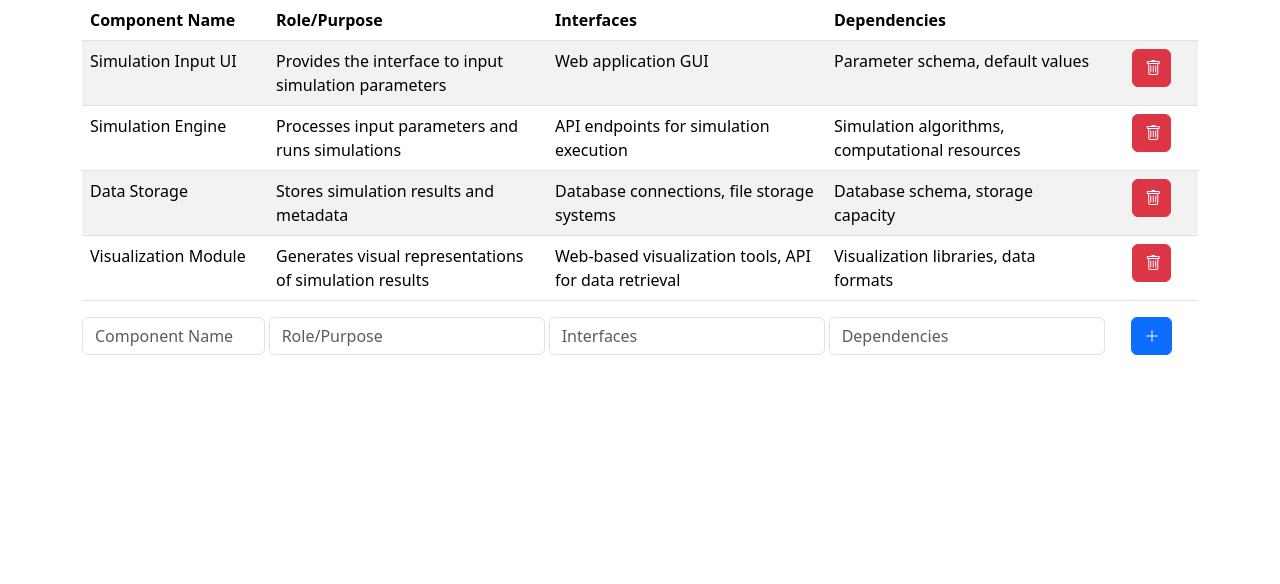
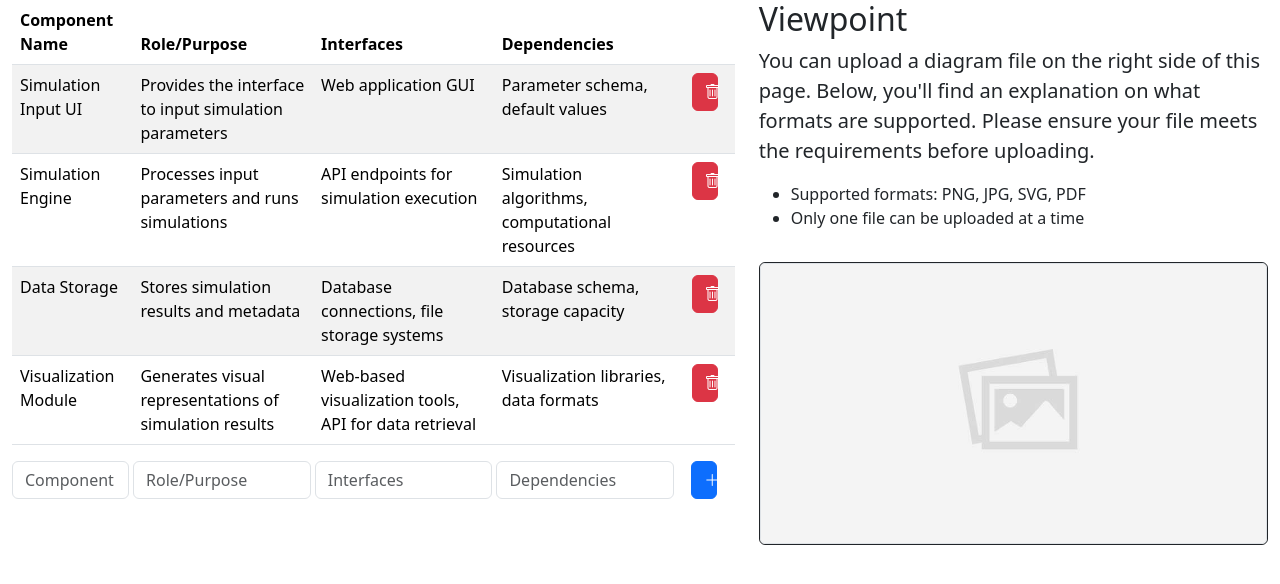
Before and after one commit to SandroBoelsz/dt-mss, a Flask app: page /viewpoints/technology in a window 1280 px wide. Shown: the top 584 px of the page. Run offline with Flask 3, Linux system fonts and the light colour scheme.

Commit message:
image on viewpoint page

```diff
--- a/app/templates/viewpoints.html
+++ b/app/templates/viewpoints.html
@@ -2,16 +2,23 @@
 {% block title %}Viewpoint{% endblock %}
 {% block content %}
 
-
-<div class="container">
+<div class="container-fluid">
+    <div class="row">
+        <div class="col-lg-7">
+            <div style="max-height: 92vh; overflow-y: auto;">
                 <table class="table table-striped">
                     <thead>
                         <tr>
-                <th scope="col" class="col-2">Component Name</th>
-                <th scope="col" class="col-3">Role/Purpose</th>
-                <th scope="col" class="col-3">Interfaces</th>
-                <th scope="col" class="col-3">Dependencies</th>
-                <th scope="col" class="col-1"></th>
+                            <th scope="col" class="col-2"
+                                style="position: sticky; top: 0; background: #fff; z-index: 2;">Component Name</th>
+                            <th scope="col" class="col-3"
+                                style="position: sticky; top: 0; background: #fff; z-index: 2;">Role/Purpose</th>
+                            <th scope="col" class="col-3"
+                                style="position: sticky; top: 0; background: #fff; z-index: 2;">Interfaces</th>
+                            <th scope="col" class="col-3"
+                                style="position: sticky; top: 0; background: #fff; z-index: 2;">Dependencies</th>
+                            <th scope="col" class="col-1"
+                                style="position: sticky; top: 0; background: #fff; z-index: 2;"></th>
                         </tr>
                     </thead>
                     <tbody>
@@ -22,7 +29,8 @@
                             <td>{{ component.interfaces }}</td>
                             <td>{{ component.dependencies }}</td>
                             <td class="text-center">
-                    <form method="POST" action="{{ url_for('viewpoints.delete_component', index=loop.index0) }}">
+                                <form method="POST"
+                                    action="{{ url_for('viewpoints.delete_component', index=loop.index0) }}">
                                     <button type="submit" class="btn btn-danger w-50" title="Delete">
                                         <i class="bi bi-trash"></i>
                                     </button>
@@ -32,8 +40,10 @@
                         {% endfor %}
                     </tbody>
                 </table>
+            </div>
 
-    <form class="row gx-1 mb-3 align-items-center" method="POST" action="{{ url_for('viewpoints.add_component') }}">
+            <form class="row gx-1 mb-3 align-items-center" method="POST"
+                action="{{ url_for('viewpoints.add_component') }}">
                 <div class="col-2">
                     <input type="text" class="form-control" name="name" placeholder="Component Name" required>
                 </div>
@@ -52,5 +62,30 @@
                     </button>
                 </div>
             </form>
+        </div>
+        <div class="col-lg-5 d-flex flex-column justify-content-between align-items-center">
+            <div class="w-100 mb-3">
+                <h2>Viewpoint</h2>
+                <p class="lead">
+                    You can upload a diagram file on the right side of this page. Below, you'll find an
+                    explanation on what formats are supported.
+                    Please ensure your file meets the requirements before uploading.
+                </p>
+                <ul>
+                    <li>Supported formats: PNG, JPG, SVG, PDF</li>
+                    <li>Only one file can be uploaded at a time</li>
+                </ul>
+            </div>
+            <div class="w-100 d-flex justify-content-center">
+                <div class="border border-dark rounded w-100 h-100" style="height: 50vh;">
+                    <img src="{{ image_url or url_for('static', filename='img/no_diagram_placeholder.jpg') }}"
+                        alt="Diagram preview" class="img-fluid border rounded h-100 w-100"
+                        style="object-fit: contain; min-height: 0; min-width: 0;">
+                </div>
+            </div>
+        </div>
+    </div>
+</div>
+
 
 {% endblock %}
```
Also changed, not shown: app/static/util/local_storage_dao.js (added, +24 -0 lines), app/templates/file_input.html (+13 -3 lines), app/static/img/no_diagram_placeholder.jpg (added). Lines whose indentation alone changed are shown as unchanged.
